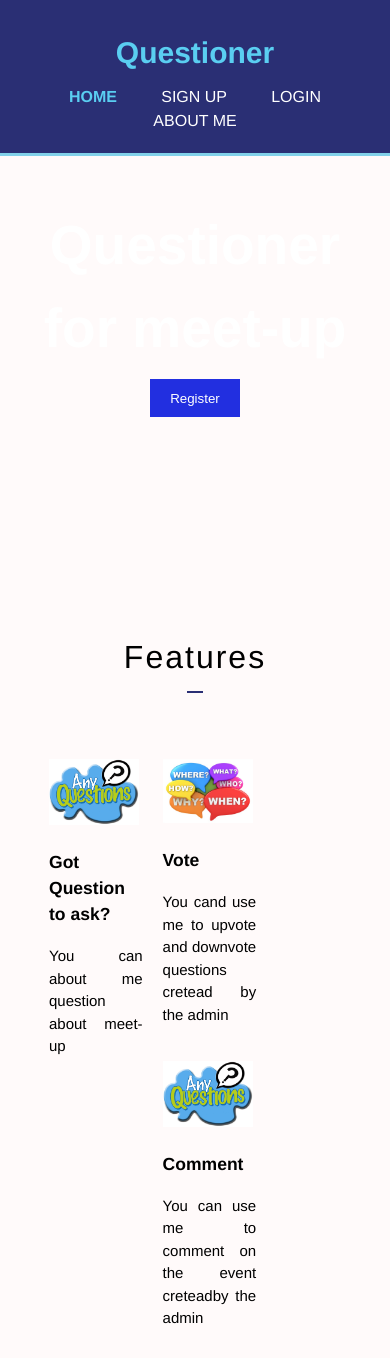
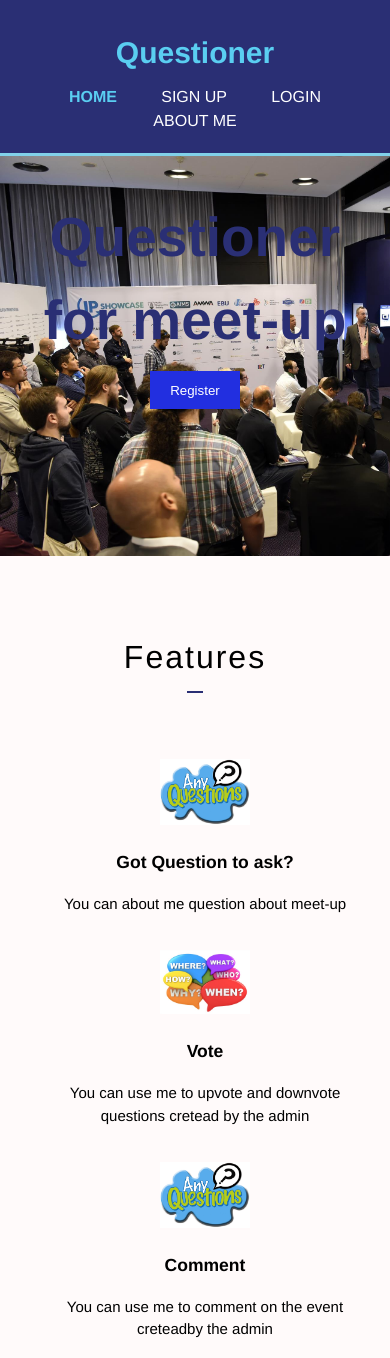
Before and after one commit to olasam4liv/questioner, a plain HTML site: page index.html in a window 390 px wide. Shown: the top 1358 px of the page. Drawn offline with Linux system fonts and the light colour scheme.

Commit message:
style.css file modified to make the UI responsive

```diff
--- a/css/style.css
+++ b/css/style.css
@@ -91,11 +91,12 @@ header a:hover{
 /* showcase */
 #showcase{
     min-height: 400px;
-    background: url('../image/bg2.jpg') no-repeat 0px -400px;
+    background: url('../image/bg2.jpg') no-repeat 0px;
 	background-size:cover;
     position: relative;
     text-align: center;
-    color: #ffffff;
+
+    color: #2a2f74;
 }
 #showcase h1{
     margin-top: 100px;
@@ -280,20 +281,26 @@ footer{
     @media(max-width: 768px){
         header #branding,
         header nav,
-        header nav li{
-            float:none;
-            text-align:center;
-            width:100%;
+        header nav li,
+        #newsletter h1,
+        #newsletter form,
+        #boxes .box,
+        article#main-col,
+        aside#sidebar{
+            float: none;
+            text-align: center;
+            width: 100%;
+        }
+        header{
+            padding-bottom: 20px;
+        }
+        #showcase h1{
+            margin-top: 40px;
+        }
+        #newsletter button{
+            display: block;
+            width: 100%;
 
         }
-header{
-    padding-bottom: 20px;
-}
-#showcase h1{
-    margin-top: 48px;
-}
-#newsletter{
-    width: 0px;
-}
 
     }
--- a/index.html
+++ b/index.html
@@ -50,7 +50,7 @@
         <div class="box">
                 <img src="./image/qs2.jpg" alt="">
             <h3>Vote</h3>
-            <p>You cand use me to upvote and downvote questions cretead by the admin</p>
+            <p>You can use me to upvote and downvote questions cretead by the admin</p>
         </div>
 
 
```
